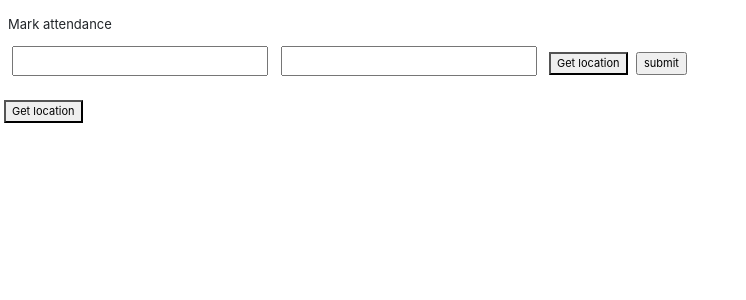
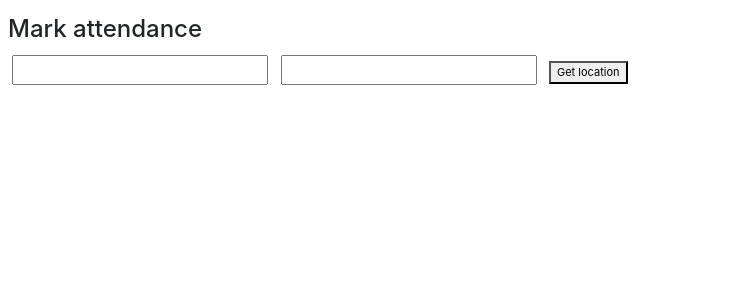
Before and after one commit to arjunkv7/KSS-website, a Node server app: template views/members/mark-attendance.hbs in a window 1280 px wide. Shown: the part 80-380 px from the top of the page, without its empty margins (0-746 px from the left). Run offline with Node 20, Linux system fonts and the light colour scheme; the template is opened without the code that fills it, so the values that code supplies are empty; some libraries are stand-ins or nearby versions.

Commit message:
location getting and calculated distance

```diff
--- a/package.json
+++ b/package.json
@@ -17,6 +17,7 @@
     "http-errors": "~1.6.3",
     "mongodb": "^4.9.1",
     "morgan": "~1.9.1",
+    "node-cron": "^3.0.0",
     "nodemon": "^2.0.20"
   },
   "main": "app.js",
--- a/routes/members.js
+++ b/routes/members.js
@@ -63,6 +63,12 @@
 })
 
 router.post('/mark-attendence',(req,res)=>{
+
+  memberHelper.markAttendence(req.body.latitude,req.body.longitude,req.session.member).then((data)=>{
+
+  }).catch(()=>{
+    res.render('./members/mark-attendance',{message:"Invalid Location"})
+  })
   console.log(req.body)
 })
 
--- a/views/members/mark-attendance.hbs
+++ b/views/members/mark-attendance.hbs
@@ -1,17 +1,22 @@
-<p class="m-2" style="font-size: 13px;">Mark attendance</p>
+{{#if message}}
+<p class="text-danger">{{message}}</p>
+{{/if}}
+
+<h4 class="m-2" style="">Mark attendance</h4>
+
 
 <form action="/mark-attendence" method="post" class="m-2 ">
 
-<input type="number" class="m-1" step="any" id="latitude" name="latitude" value="" readonly required>
-<input type="number" class="m-1" id="longitude" step="any" name="longitude" value="" readonly required>
-<button style="font-size: 11px;" class="m-1" onclick="getLocation() ; showSubmitButton()"  >Get location</button>
-<input style="font-size: 11px;" type="submit" value="submit" id="submitButton">
+<input type="number" class="m-1" step="any" id="latitude" name="latitude" value=""  required>
+<input type="number" class="m-1" id="longitude" step="any" name="longitude" value=""  required>
+<button style="font-size: 11px;" type="button" class="m-1" onclick="getLocation() ; showSubmitButton()"  >Get location</button>
+<input style="font-size: 11px; " type="submit" value="submit" id="submitButton" hidden>
 
 <p id="demo" style="font-size: 13px;"></p>
 
 
 </form>
-<button style="font-size: 11px;" class="m-1" onclick="getLocation() ; showSubmitButton();"  >Get location</button>
+
 
 <script>
 var x = document.getElementById("demo");
@@ -48,7 +53,11 @@
   }
 }
 
-function  showSubmitButton(){
-  document.getElementById("submitButton").style.visibility ="visible";
+
+</script>
+<script>
+  var a =  document.getElementById("submitButton") ;
+  function  showSubmitButton(){
+  a.removeAttribute('hidden');
 }
 </script>
```
Also changed, not shown: helpers/common-helpers.js (added, +32 -0 lines), helpers/member-helper.js (+24 -3 lines), 1 other file.
